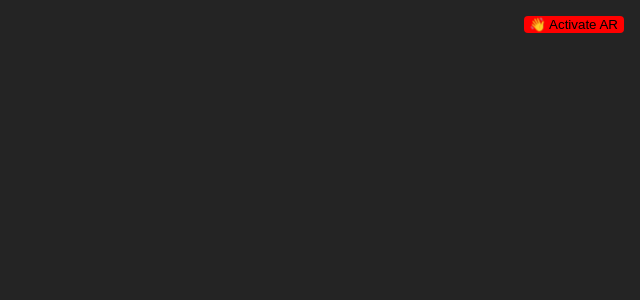
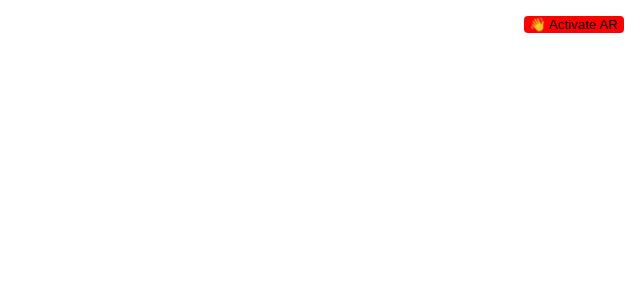
Before and after one commit to gburapeter/r3f-js, a React (Vite) app: page / in a window 1280 px wide. Shown: the top 300 px of the page, without its empty margins (640-1280 px from the left). Built offline with nearby package versions, Linux system fonts and the light colour scheme.

Commit message:
Update index.css

```diff
--- a/src/index.css
+++ b/src/index.css
@@ -1,33 +1,25 @@
-:root {
-	font-family: Inter, system-ui, Avenir, Helvetica, Arial, sans-serif;
-	line-height: 1.5;
-	font-weight: 400;
-
-	color-scheme: light dark;
-	color: rgba(255, 255, 255, 0.87);
-	background-color: #242424;
-
-	font-synthesis: none;
-	text-rendering: optimizeLegibility;
-	-webkit-font-smoothing: antialiased;
-	-moz-osx-font-smoothing: grayscale;
+* {
+	box-sizing: border-box;
 }
 
-a {
-	font-weight: 500;
-	color: #646cff;
-	text-decoration: inherit;
-}
-a:hover {
-	color: #535bf2;
+html,
+body,
+#root {
+	width: 100%;
+	height: 100%;
+	margin: 0;
+	padding: 0;
 }
 
-body {
-	margin: 0;
-	display: grid;
-	place-items: center;
+model-viewer {
 	width: 100%;
 	height: 100%;
-	min-width: 200px;
-	min-height: 600px;
+	margin: 0;
+	padding: 0;
+	overflow: hidden;
+
+	position: absolute;
+	top: 0;
+	left: 0;
+	border: none;
 }
```
